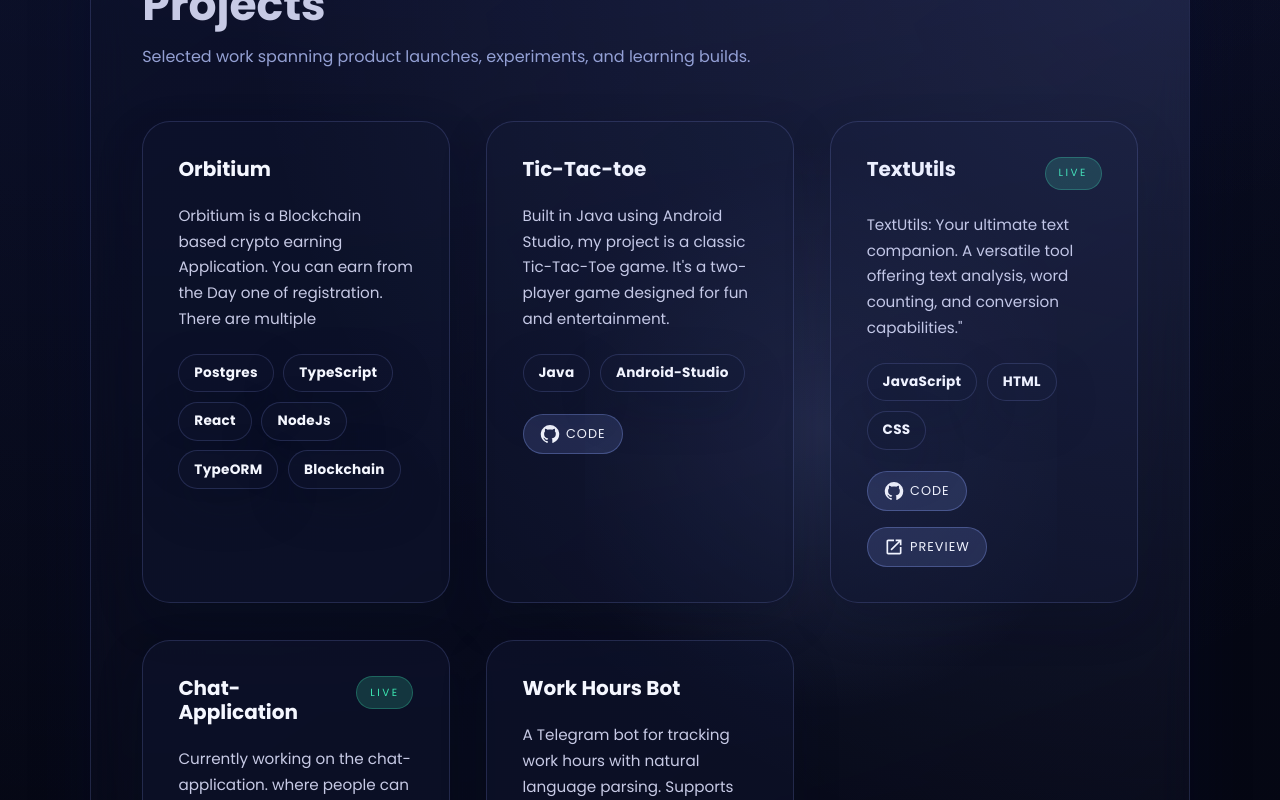
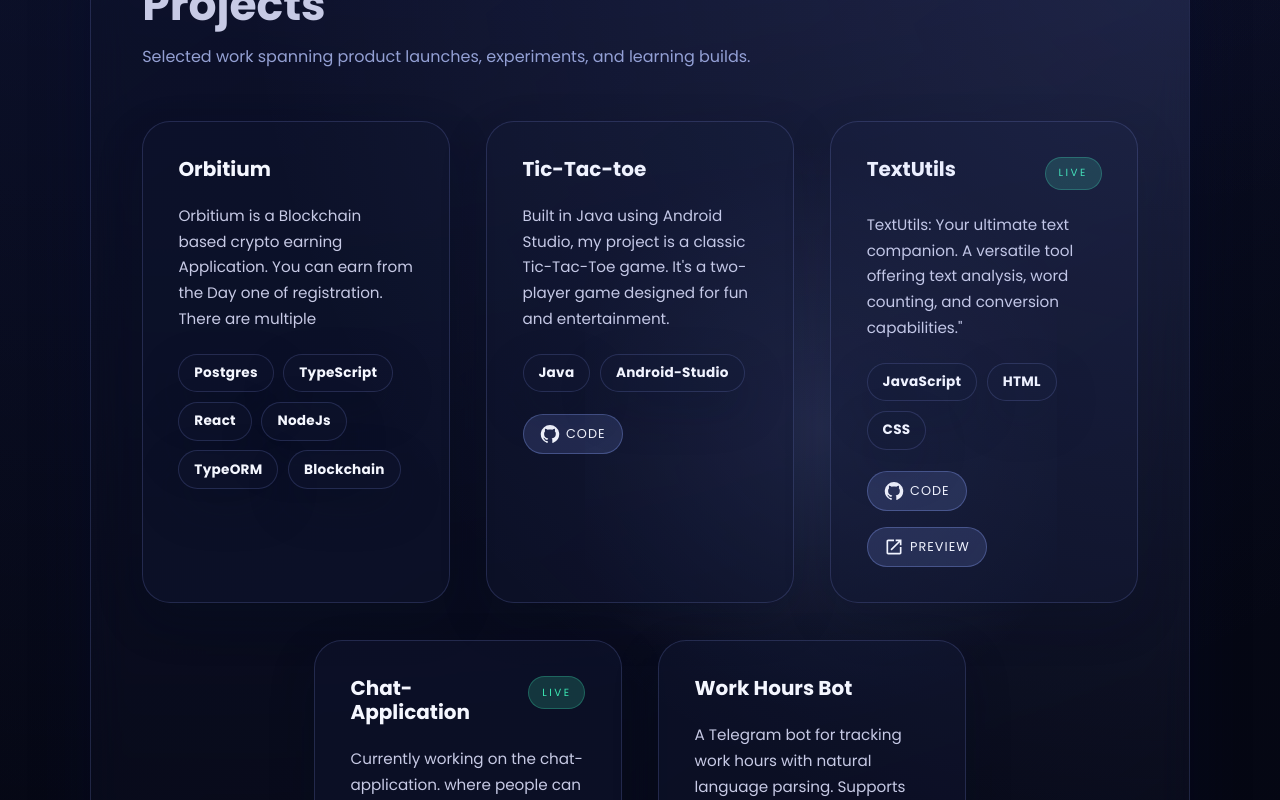
Before and after one commit to krn1904/Portfolio, a React (Create React App) app: page / in a window 1280 px wide. Shown: the part 2240-3040 px from the top of the page. Built offline with nearby package versions, Linux system fonts and the light colour scheme; no server answers.

Commit message:
updated css to make projects section use center approach for all the cards if row is not full.

```diff
--- a/src/components/Projects/Projects.css
+++ b/src/components/Projects/Projects.css
@@ -13,10 +13,33 @@
 
 .projects__grid {
   position: relative;
-  display: grid;
-  grid-template-columns: repeat(auto-fit, minmax(260px, 1fr));
+  display: flex;
+  flex-wrap: wrap;
+  justify-content: center;
   gap: clamp(1.5rem, 3vw, 2.3rem);
   margin-top: clamp(2.5rem, 4vw, 3.5rem);
+}
+
+.projects__grid > * {
+  flex: 0 0 auto;
+  width: 100%;
+  max-width: 340px;
+  min-width: 260px;
+}
+
+/* Tablet and up: 2 columns */
+@media (min-width: 600px) {
+  .projects__grid > * {
+    width: calc(50% - clamp(1.5rem, 3vw, 2.3rem) / 2);
+  }
+}
+
+/* Desktop: 3 columns max */
+@media (min-width: 900px) {
+  .projects__grid > * {
+    width: calc(33.333% - clamp(1.5rem, 3vw, 2.3rem) * 2 / 3);
+    max-width: 360px;
+  }
 }
 
 @media (max-width: 600px) {
```
